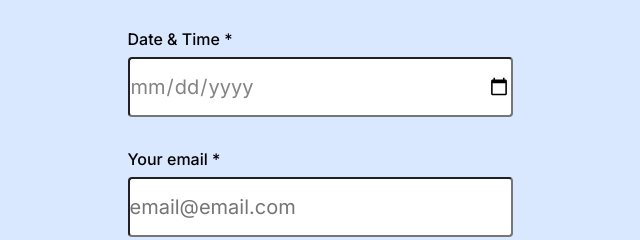
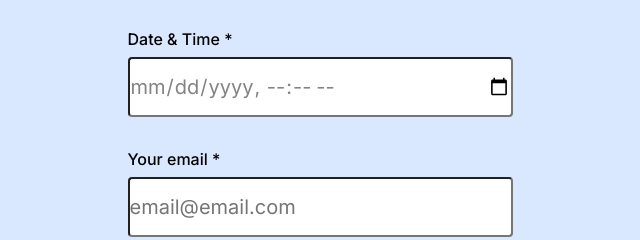
Before and after one commit to Samwell0/se_project_coffeeshop, a plain HTML site: page index.html in a window 1280 px wide. Shown: the part 2161-2401 px from the top of the page, 320-960 px from the left. Drawn offline with Linux system fonts and the light colour scheme.

Commit message:
update to datetime-local

```diff
--- a/index.html
+++ b/index.html
@@ -138,9 +138,14 @@
               </label>
             </fieldset>
             <fieldset class="form__fieldset">
-              <label for="date" class="form__label"
+              <label for="datetime-local" class="form__label"
                 >Date & Time *
-                <input type="date" id="date" class="form__input" required />
+                <input
+                  type="datetime-local"
+                  id="datetime-local"
+                  class="form__input"
+                  required
+                />
               </label>
             </fieldset>
             <fieldset class="form__fieldset">
```
